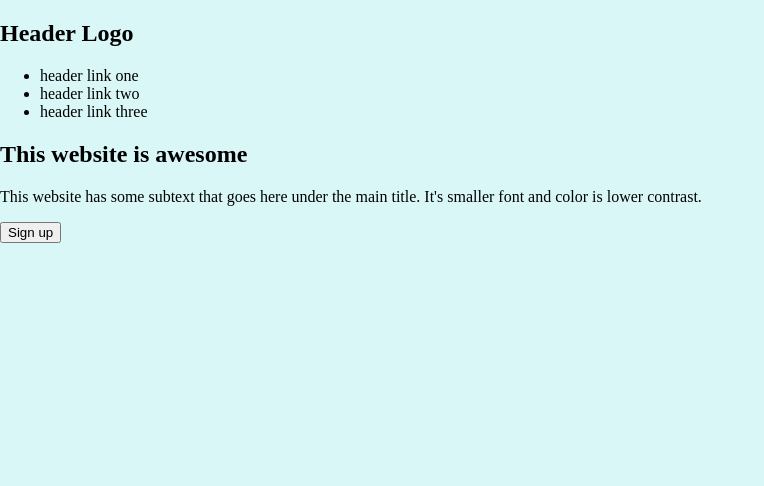
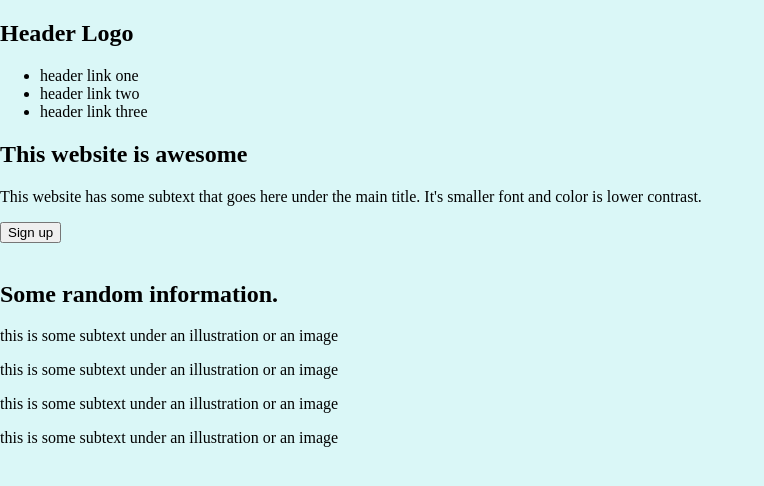
Before and after one commit to plamen5rov/TheOdinProject, a plain HTML site: page landing-page/index.html in a window 1280 px wide. Shown: the whole page, without its empty margins (0-764 px from the left). Drawn offline with Linux system fonts and the light colour scheme.

Commit message:
feat: add first section with 4 images and subtext

```diff
--- a/landing-page/index.html
+++ b/landing-page/index.html
@@ -28,7 +28,26 @@
 
 </section>
     </header>
-    <section></section>
+    <section>
+        <h2>Some random information.</h2>
+        <div class="img-sub">
+            <div class="img-div"></div>
+            <p>this is some subtext under an illustration or an image</p>
+        </div>
+        <div class="img-sub">
+            <div class="img-div"></div>
+            <p>this is some subtext under an illustration or an image</p>
+        </div>
+        <div class="img-sub">
+            <div class="img-div"></div>
+            <p>this is some subtext under an illustration or an image</p>
+        </div>
+        <div class="img-sub">
+            <div class="img-div"></div>
+            <p>this is some subtext under an illustration or an image</p>
+        </div>
+
+    </section>
     <section></section>
     <section></section>
     <footer></footer>
```
